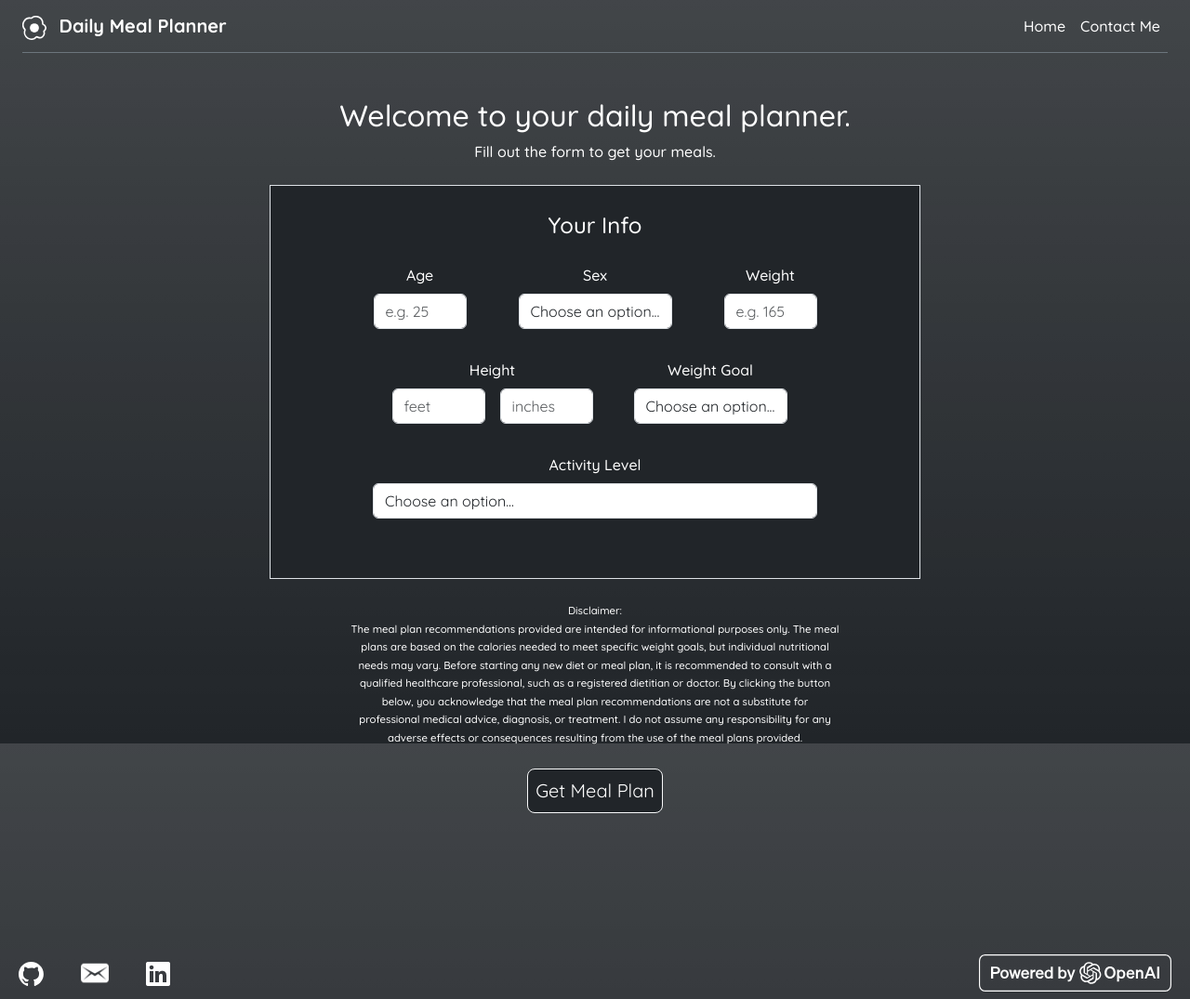
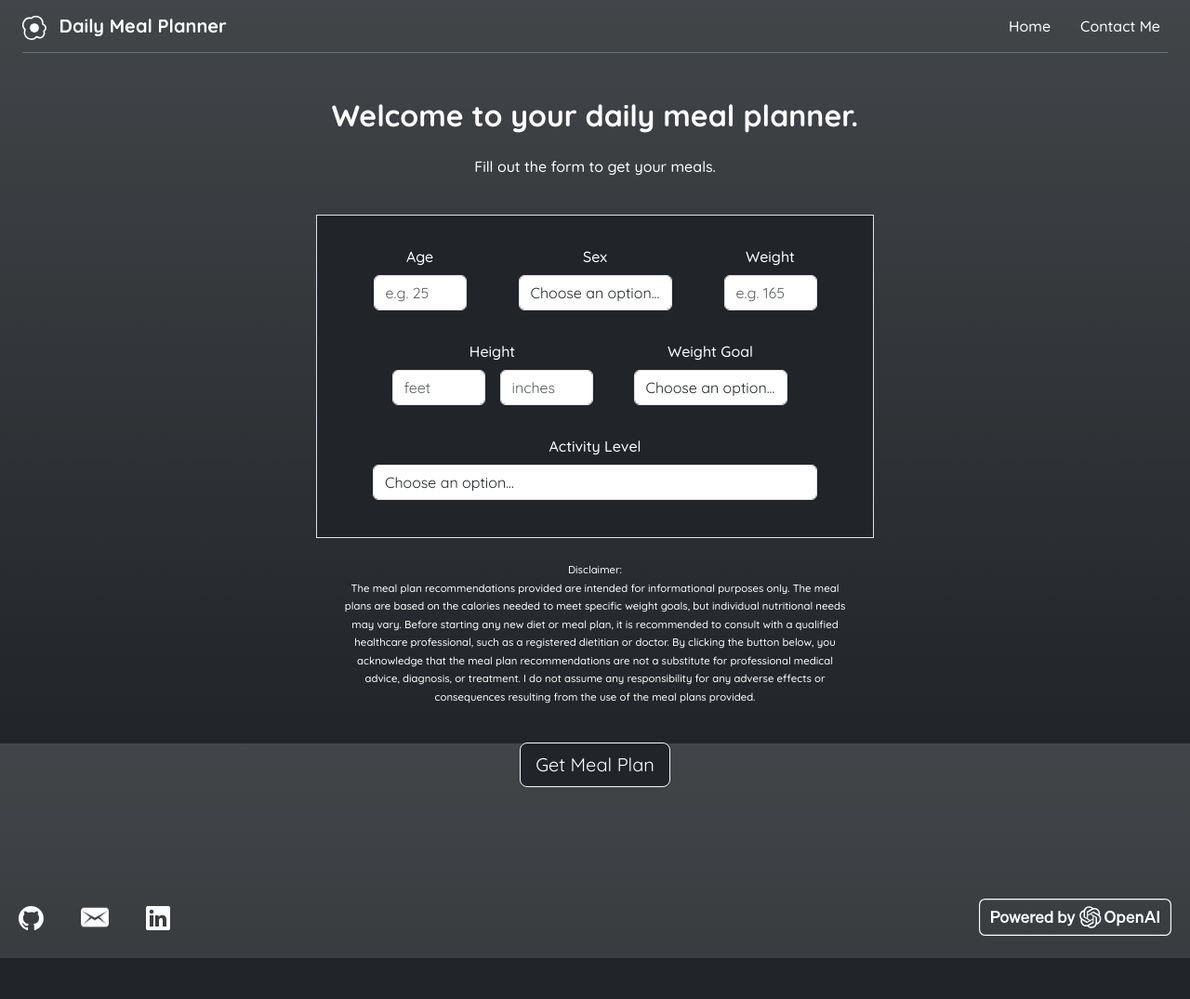
Before and after one commit to baileystarr4/Daily-Meal-Planner, a Flask app: page / in a window 1280 px wide. Shown: the whole page at 93% size. After the commit the page ends 1031 px from the top, so only its background shows below. Run offline with Flask 3, Linux system fonts and the light colour scheme.

Commit message:
Make cosmetic adjustments
mostly spacing changes

```diff
--- a/website/static/css/style.css
+++ b/website/static/css/style.css
@@ -24,7 +24,7 @@ body{
     text-align: center;
 }
 .sign-up{
-    max-width: 700px;
+    max-width: 600px;
 }
 .number-input{
     width:100px;
@@ -39,7 +39,6 @@ body{
 
 /* meal plan page */
 .meal-plan{
-    text-align: center;
     max-width: 900px;
 }
 .meal-txt{
@@ -64,6 +63,3 @@ body{
 .email{
     height: 30px;
 }
-.linked-in{
-    margin-bottom: 0px;
-}
--- a/website/templates/base.html
+++ b/website/templates/base.html
@@ -27,7 +27,7 @@
 
   <body class="bg-dark bg-gradient text-white d-flex flex-column min-vh-100">
 
-    <nav class="navbar ms-4 me-4 navbar-expand-lg border-bottom
+    <nav class="navbar mx-4 navbar-expand-lg border-bottom
                 border-secondary">
       <!-- navbar brand / title -->
       <a class="navbar-brand me-0" href="/">
@@ -56,14 +56,14 @@
       >
         <div class="navbar-nav ">
           <a
-            class="nav-item nav-link text-white"
+            class="nav-item nav-link text-white ms-3"
             id="home"
             href="/"
           >
             Home
           </a>
           <a
-            class="nav-item nav-link text-white"
+            class="nav-item nav-link text-white ms-3"
             id="contact_me"
             href="/contact_me"
           >
@@ -116,12 +116,12 @@
       {% block content %} {% endblock %}
     </div>
 
-    <footer class="container-fluid mt-5 pt-5">
-      <div class="row align-items-center justify-content-between">
-        <div class="col">
+    <footer class="container-fluid pt-5">
+      <div class="row align-items-center justify-content-center justify-content-md-between">
+        <div class="col-auto">
           <div class="row align-items-center">
 
-            <div id="GitHub" class="col-auto m-2">
+            <div id="GitHub" class="col mx-2">
               <a
                 href="https://github.com/baileystarr4/Daily-Meal-Planner"
                 target="_blank"
@@ -134,7 +134,7 @@
               </a>
             </div>
 
-            <div id="Gmail" class="col-auto m-2">
+            <div id="Gmail" class="col mx-2">
               <a
                 href="mailto:baileystarrc4@gmail.com"
                 target="_blank"
@@ -147,7 +147,7 @@
               </a>
             </div>
 
-            <div id= LinkedIn class="col-auto m-2">
+            <div id= LinkedIn class="col mx-2">
               <a
                 href="https://www.linkedin.com/in/bailey-crumpler"
                 target="_blank"
@@ -162,7 +162,7 @@
           </div>
         </div>
 
-        <div id="OpenAI" class="col-auto align-content-center m-2">
+        <div id="OpenAI" class="col-auto mx-2 my-4">
           <a href="https://openai.com/" target="_blank">
             <img src="static/images/openai.svg" alt="OpenAI Attribution"/>
           </a>
--- a/website/templates/home.html
+++ b/website/templates/home.html
@@ -4,19 +4,16 @@
 
 {% block content%}
 <div class="p-5 home">
-  <h2>Welcome to your daily meal planner.</h2>
-  <div class="mt-2 mb-4">
-    <p>
+  <h2 class="fw-bold">Welcome to your daily meal planner.</h2>
+  <p class="pt-3 pb-4">
       Fill out the form to get your meals.
-    </p>
-  </div>
+  </p>
 
   <form method="POST" class="needs-validation" novalidate>
-    <fieldset class="container sign-up border bg-dark pt-4 pb-5">
-      <legend>Your Info</legend>
+    <fieldset class="container sign-up border bg-dark py-4">
 
-      <div class=" row justify-content-center">
-        <div class="col-auto m-3">
+      <div class="row justify-content-center">
+        <div class="col-auto m-3 mt-2">
           <label for="age" class="form-label">Age</label>
           <input
             type="number"
@@ -28,7 +25,7 @@
           />
         </div>
 
-        <div class="col-auto m-3">
+        <div class="col-auto m-3 mt-2">
           <label for="sex" class="form-label">Sex</label>
           <select
             class="form-control"
@@ -42,7 +39,7 @@
           </select>
         </div>
 
-        <div class="col-auto m-3">
+        <div class="col-auto m-3 mt-2">
           <label for="weight" class="form-label">Weight</label>
           <input
             type="number"
@@ -128,8 +125,8 @@
       </div>
     </fieldset>
 
-    <div class="row justify-content-center mt-4">
-      <div class="col disclaimer">
+    <div class="row justify-content-center p-4">
+      <div class="col disclaimer p-0">
         <small>
           Disclaimer:<br>
           The meal plan recommendations provided are intended for informational
@@ -146,11 +143,10 @@
       </div>
     </div>
 
-    <div class="mt-4">
-      <button type="submit" class="btn btn-dark btn-lg border-light p-2">
-        Get Meal Plan
-      </button>
-    </div>
+    <button type="submit" class="btn btn-dark btn-lg border-light mt-3">
+      Get Meal Plan
+    </button>
+
   </form>
 </div>
 {% endblock %}
--- a/website/templates/meal_plan.html
+++ b/website/templates/meal_plan.html
@@ -4,7 +4,7 @@
 
 {% block content%}
 <div class="container meal-plan border bg-dark p-5 mt-5">
-  <p class="meal-txt">{{meals}}</p>
+  <p class="meal-txt px-4 p-3">{{meals.replace("#","").replace("*","")}}</p>
 </div>
 
 <!-- Generates a new meal plan -->
```
Also changed, not shown: website/templates/contact_me.html (+6 -6 lines).
